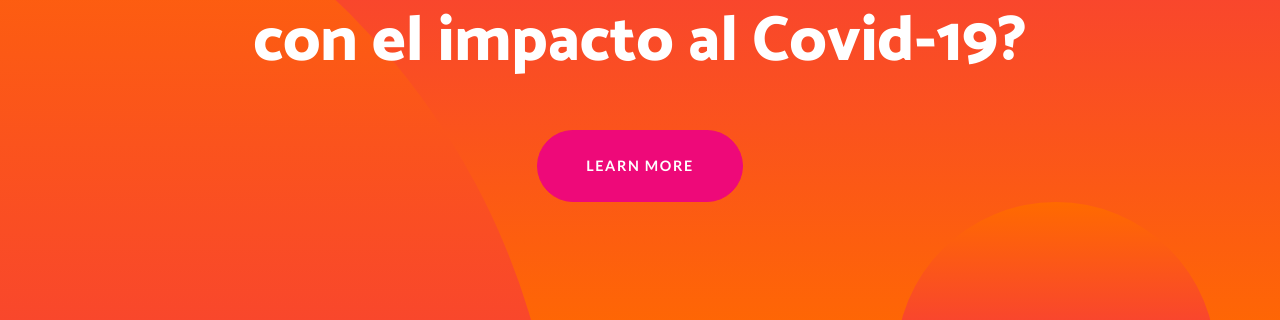
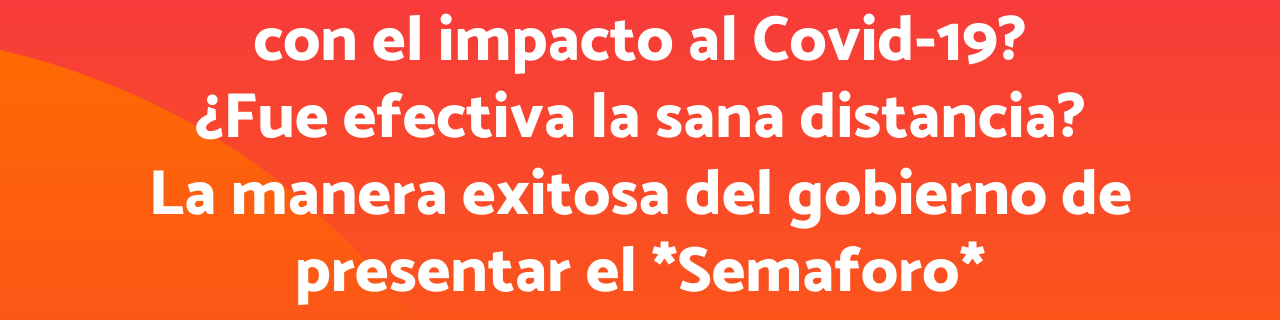
Before and after one commit to VanessaGalvans/ejemplo-pagina-web, a plain HTML site: page index.html in a window 1280 px wide. Shown: the part 632-952 px from the top of the page. Drawn offline with Linux system fonts and the light colour scheme.

Commit message:
Update index.html

```diff
--- a/index.html
+++ b/index.html
@@ -49,6 +49,8 @@
       <div class="container">
         <h1 class="masthead-heading mb-0">Análisis de las medidas de prevencion del gobierno Covid 19</h1>
         <h2 class="masthead-subheading mb-0">¿Las zonas marginadas tienen relación con el impacto al Covid-19?</h2>
+        <h2 class="masthead-subheading mb-0">¿Fue efectiva la sana distancia?</h2>
+        <h3 class="masthead-subheading mb-0">La manera exitosa del gobierno de presentar el *Semaforo*</h2>
         <a href="#" class="btn btn-primary btn-xl rounded-pill mt-5">Learn More</a>
       </div>
     </div>
```
